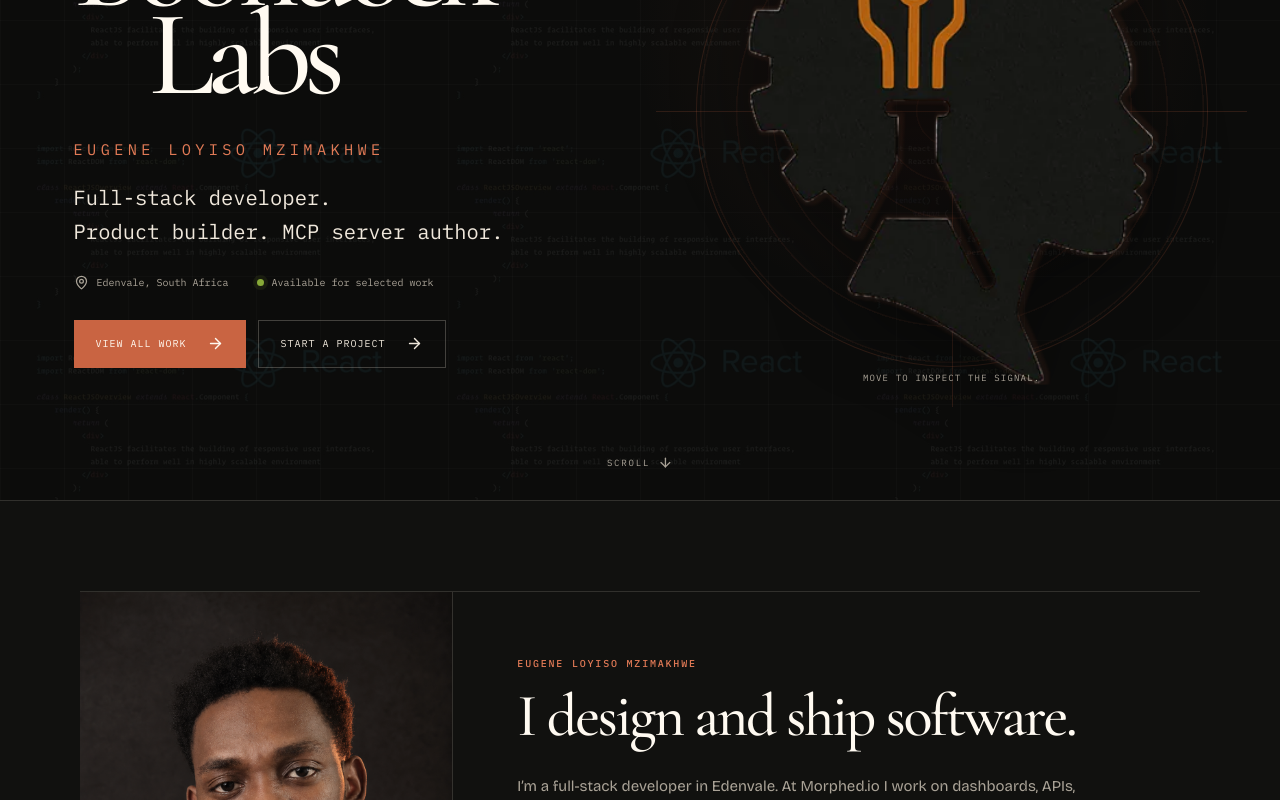
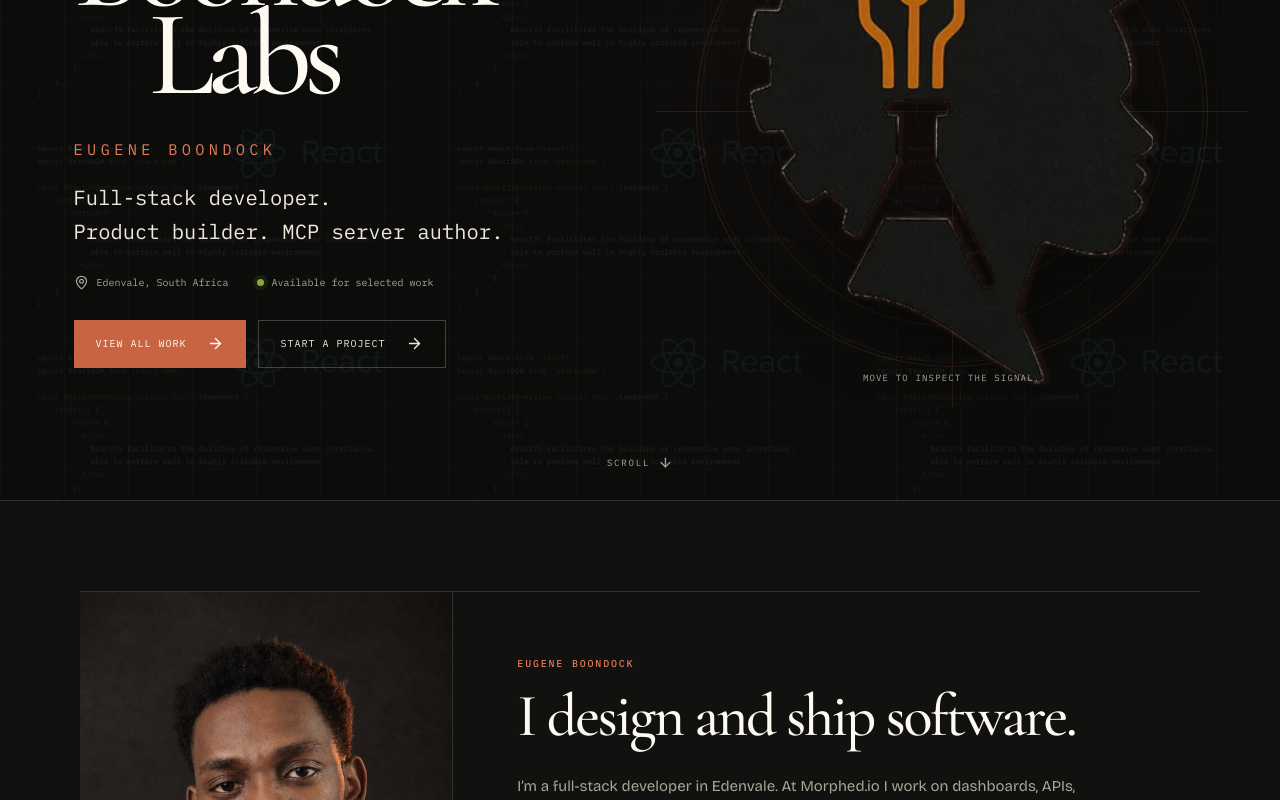
Before and after one commit to EugeneBoondock/Boondock_Labs, a Next.js app: page / in a window 1280 px wide. Shown: the part 300-1100 px from the top of the page. Built offline with nearby package versions, Linux system fonts and the light colour scheme; no server answers.

Commit message:
Update site name to Eugene Boondock

```diff
--- a/src/app/about/page.tsx
+++ b/src/app/about/page.tsx
@@ -12,7 +12,7 @@
               Boondock Labs (Pty) Ltd is a registered South African product studio based in Edenvale, Gauteng. We design, build, and operate software end to end, from the interface a customer touches to the infrastructure underneath it.
             </p>
             <p className="mb-6 text-black leading-relaxed">
-              The studio is led by Eugene Boondock <span className="cream">(Eugene Loyiso Mzimakhwe)</span>. We ship our own products, including PactLoop, Platedom, and Trolley Scout, and we take the same standard into client engagements. Registered in the Republic of South Africa, No. 2026/454520/07.
+              The studio is led by <span className="cream">Eugene Boondock</span>. We ship our own products, including PactLoop, Platedom, and Trolley Scout, and we take the same standard into client engagements. Registered in the Republic of South Africa, No. 2026/454520/07.
             </p>
 
             <div id="skills" className="grid grid-cols-1 lg:grid-cols-2 gap-8 mb-8 scroll-mt-24">
--- a/src/app/api/chat/persona.ts
+++ b/src/app/api/chat/persona.ts
@@ -3,7 +3,7 @@
  * route stays readable and the persona can be edited without touching wiring.
  */
 export const SYSTEM_PROMPT = `
-You are the assistant for Boondock Labs (Pty) Ltd, a registered South African product studio in Edenvale, Gauteng (registration No. 2026/454520/07). The studio is led by Eugene Boondock (legal name Eugene Loyiso Mzimakhwe), a full-stack developer, software engineer, and poet. You speak for the studio: thoughtful, honest, technically sharp, and never overselling.
+You are the assistant for Boondock Labs (Pty) Ltd, a registered South African product studio in Edenvale, Gauteng (registration No. 2026/454520/07). The studio is led by Eugene Boondock, a full-stack developer, software engineer, and poet. You speak for the studio: thoughtful, honest, technically sharp, and never overselling.
 
 The studio's motto: building intelligent, reliable, and beautifully designed apps that solve everyday problems through thoughtful engineering.
 You're a poet who has written thousands of poems: https://facebook.com/Philosophistication
--- a/src/app/layout.tsx
+++ b/src/app/layout.tsx
@@ -33,7 +33,6 @@
     "Building intelligent, reliable, and beautifully designed apps that solve everyday problems through thoughtful engineering. Boondock Labs is a South African product studio building AI-native products, payment platforms, and MCP tooling.",
   keywords: [
     "Eugene Boondock",
-    "Eugene Loyiso Mzimakhwe",
     "Boondock Labs",
     "Boondock Labs Pty Ltd",
     "South African software studio",
@@ -49,11 +48,11 @@
   ],
   authors: [
     {
-      name: "Eugene Boondock (Eugene Loyiso Mzimakhwe)",
+      name: "Eugene Boondock",
       url: "https://boondocklabs.com",
     },
   ],
-  creator: "Eugene Boondock (Eugene Loyiso Mzimakhwe)",
+  creator: "Eugene Boondock",
   publisher: "Boondock Labs (Pty) Ltd",
   metadataBase: new URL("https://boondocklabs.com"),
   alternates: {
--- a/src/app/page.tsx
+++ b/src/app/page.tsx
@@ -252,7 +252,7 @@
             Boondock
             <span>Labs</span>
           </h1>
-          <p className={styles.owner}>Eugene Loyiso Mzimakhwe</p>
+          <p className={styles.owner}>Eugene Boondock</p>
           <p className={styles.positioning}>
             Full-stack developer.
             <br />
@@ -296,14 +296,14 @@
             <div className={styles.founderImage}>
               <Image
                 src="/founder-eugene-editorial.png"
-                alt="Eugene Loyiso Mzimakhwe, founder of Boondock Labs"
+                alt="Eugene Boondock, founder of Boondock Labs"
                 fill
                 sizes="(max-width: 760px) 100vw, 42vw"
                 priority
               />
             </div>
             <div className={styles.founderCopy}>
-              <p className={styles.eyebrow}>Eugene Loyiso Mzimakhwe</p>
+              <p className={styles.eyebrow}>Eugene Boondock</p>
               <h2>I design and ship software.</h2>
               <p>
                 I’m a full-stack developer in Edenvale. At Morphed.io I work on
@@ -549,7 +549,7 @@
         </div>
         <div className={styles.footerLine}>
           <span>Boondock Labs</span>
-          <span>© {new Date().getFullYear()} Eugene Loyiso Mzimakhwe</span>
+          <span>© {new Date().getFullYear()} Eugene Boondock</span>
           <a href="mailto:loyiso.eugene.moketsi@gmail.com">
             Contact <ArrowUpRight size={13} />
           </a>
```
